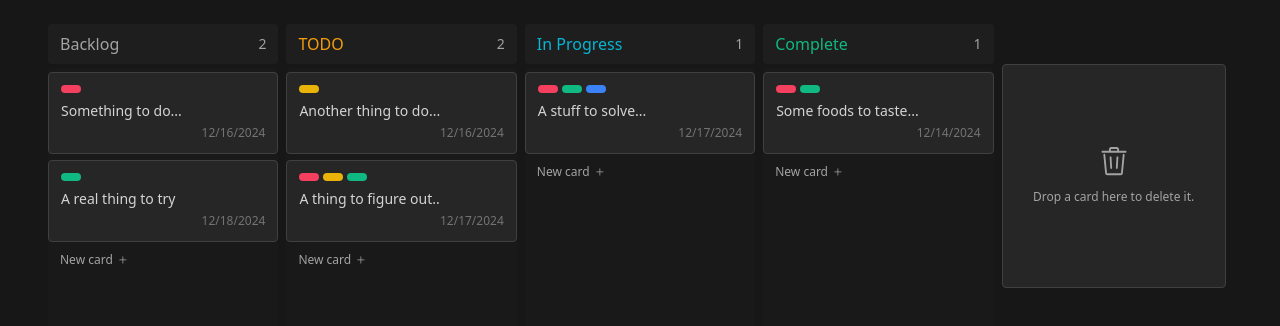
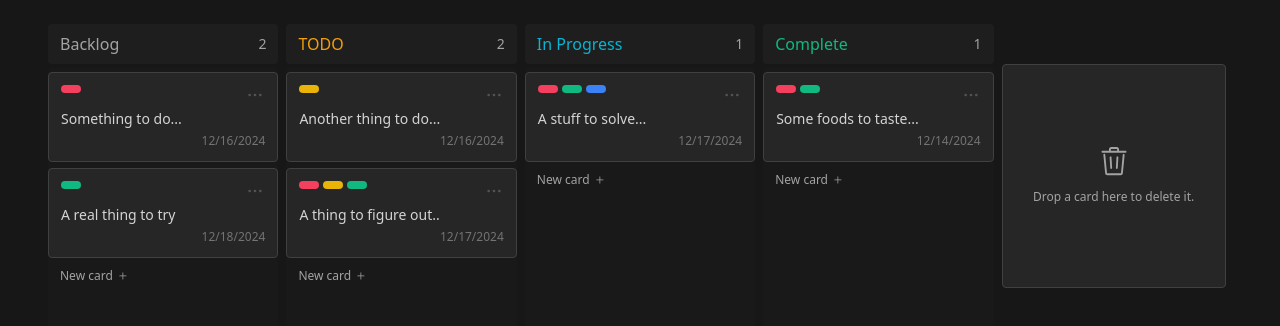
Before and after one commit to LuisNivar/my-kanban-board, a React (Vite) app: page / in a window 1280 px wide. Shown: the top 326 px of the page. Built offline with nearby package versions, Linux system fonts and the light colour scheme.

Commit message:
WIP MenuAction

```diff
--- a/src/components/Card.tsx
+++ b/src/components/Card.tsx
@@ -1,10 +1,13 @@
 import { useContext, useState } from "react";
 import { GoPlus as AddIcon } from "react-icons/go";
+import { GoKebabHorizontal as MoreIcon } from "react-icons/go";
+
 import { CardDispatchContext } from "../Context";
 import { AddCardsProps, CardsProps, Tags } from "../types";
 import { FormatDate } from "../utils";
 import DropIndicator from "./DropIndicator";
 import { TagSelector } from "./TagSelector";
+import { MenuAction } from "./MenuAction";
 
 export function Card(props: CardsProps) {
   const { title, id, columnName, date, tags } = props;
@@ -21,11 +24,16 @@ export function Card(props: CardsProps) {
         onDragStart={handleDragStart}
         className="flex flex-col gap-1 cursor-grab rounded border border-neutral-700 hover:bg-neutral-700/60 bg-neutral-800 p-3 active:cursor-grabbing"
       >
-        <div className="flex gap-1 mb-1">
-          {tags.red && <div className="w-5 h-2 rounded bg-rose-500"></div>}
-          {tags.yellow && <div className="w-5 h-2 rounded bg-yellow-500"></div>}
-          {tags.green && <div className="w-5 h-2 rounded bg-emerald-500"></div>}
-          {tags.blue && <div className="w-5 h-2 rounded bg-blue-500"></div>}
+        <div className="flex justify-between">
+          <span className="flex gap-1 mb-1">
+            {tags.red && <span className="w-5 h-2 rounded bg-rose-500" />}
+            {tags.yellow && <span className="w-5 h-2 rounded bg-yellow-500" />}
+            {tags.green && <span className="w-5 h-2 rounded bg-emerald-500" />}
+            {tags.blue && <span className="w-5 h-2 rounded bg-blue-500" />}
+          </span>
+          <MenuAction>
+            <MoreIcon className="text-xl p-0.5 rounded hover:bg-neutral-600 text-neutral-600 cursor-pointer hover:text-neutral-400" />
+          </MenuAction>
         </div>
         <p className="text-sm text-neutral-300">{title}</p>
 
--- /dev/null
+++ b/src/components/MenuAction.tsx
@@ -0,0 +1,26 @@
+import { PropsWithChildren } from "react";
+import DropdownMenu from "./UI/DropdownMenu";
+import { GoTrash as TrashIcon } from "react-icons/go";
+import { GrEdit as EditIcon } from "react-icons/gr";
+
+export function MenuAction({ children }: PropsWithChildren) {
+  return (
+    <DropdownMenu>
+      <DropdownMenu.Trigger>{children}</DropdownMenu.Trigger>
+      <CardOptions />
+    </DropdownMenu>
+  );
+}
+
+function CardOptions() {
+  return (
+    <DropdownMenu.Content>
+      <DropdownMenu.Options variant="default">
+        <EditIcon /> <button onClick={() => alert("Edit")}>Edit</button>
+      </DropdownMenu.Options>
+      <DropdownMenu.Options variant="danger">
+        <TrashIcon /> Delete
+      </DropdownMenu.Options>
+    </DropdownMenu.Content>
+  );
+}
```
